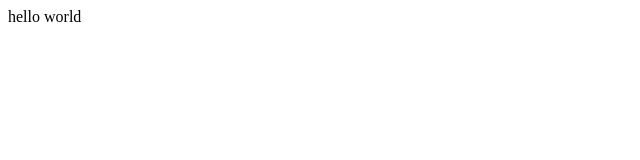
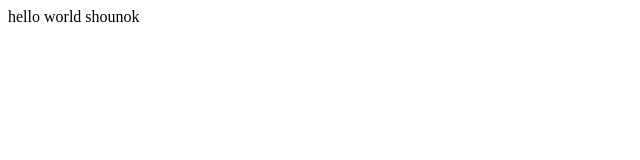
Before and after one commit to shounokdatta/myProject, a plain HTML site: page index.html in a window 1280 px wide. Shown: the full height of the page, 0-640 px from the left. Drawn offline with Linux system fonts and the light colour scheme.

Commit message:
Update index.html

```diff
--- a/index.html
+++ b/index.html
@@ -6,6 +6,6 @@
     <title>Document</title>
 </head>
 <body>
-    hello world
+    hello world shounok
 </body>
 </html>
```
